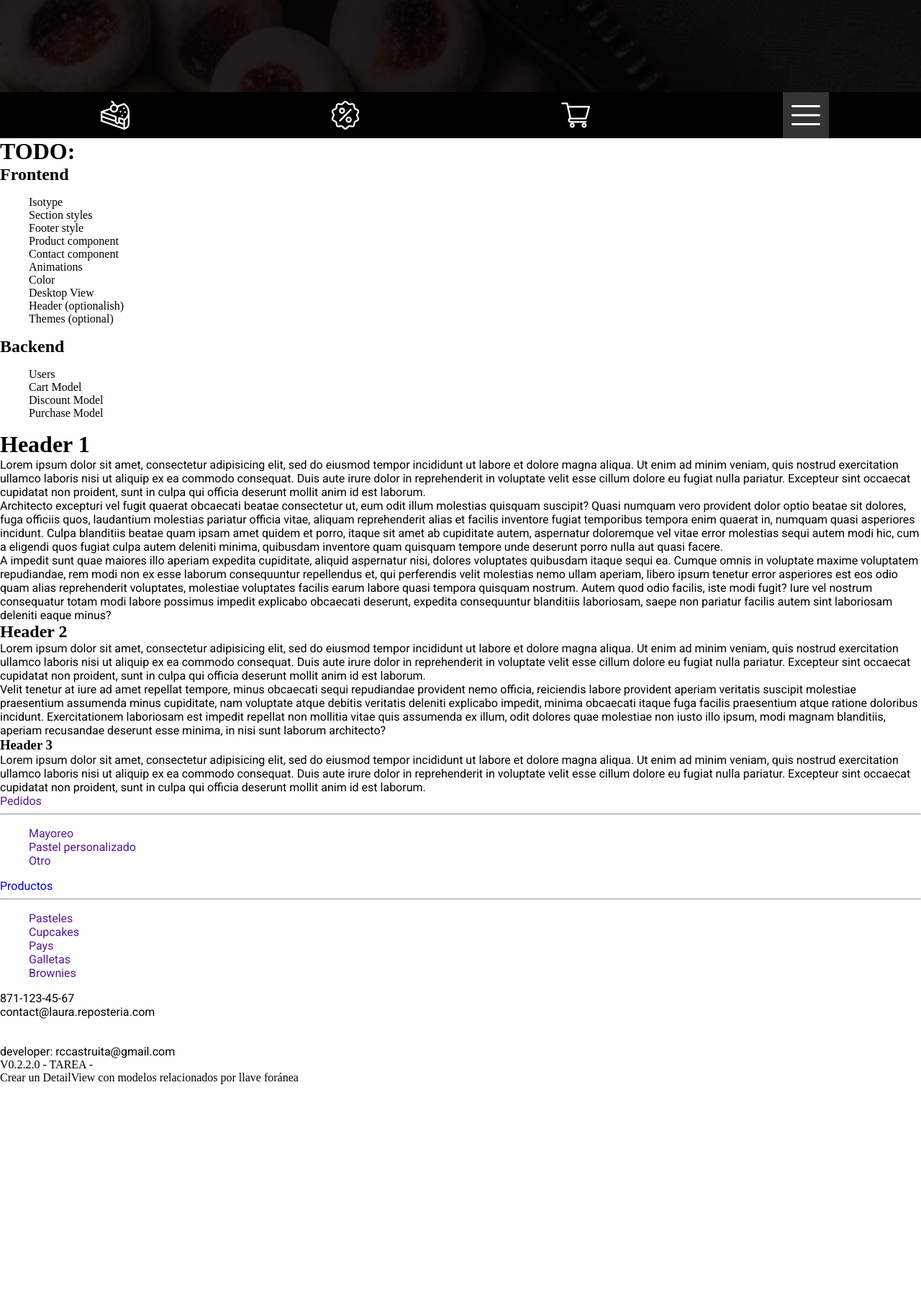
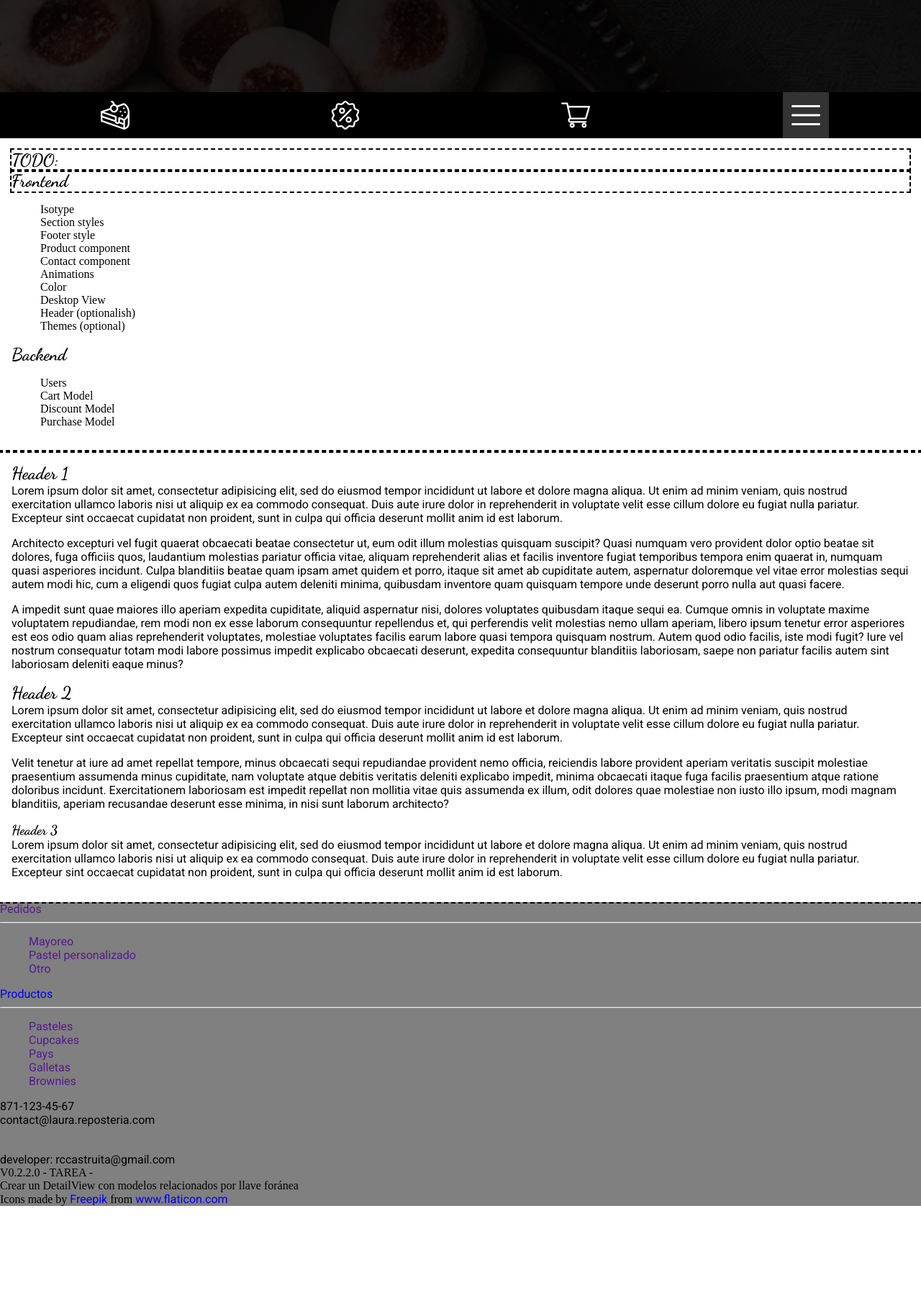
Before and after one commit to rccastruita/PilaII_Proyecto_Plantillas, a Django app: page / in a window 1280 px wide. Shown: the part 608-2422 px from the top of the page at 72% size. After the commit the page ends 2283 px from the top, so only its background shows below. Run offline with Django 3.2, Linux system fonts and the light colour scheme; some libraries are stand-ins or nearby versions.

Commit message:
Product card markup complete Moved footer to separate template Fixed svg sprite problem

```diff
--- a/static/css/style.css
+++ b/static/css/style.css
@@ -47,9 +47,15 @@ a {
   font-family: "Roboto", sans-serif;
 }
 
+h1, h2, h3, h4, h5, h6 {
+  font-family: "Dancing Script";
+  font-weight: 700;
+}
+
 .logo {
   text-align: center;
   font-family: "Dancing Script";
+  display: block;
 }
 .logo__top {
   font-size: 1.8em;
@@ -58,6 +64,19 @@ a {
 .logo__bottom {
   font-size: 0.7em;
   font-weight: 400;
+}
+
+.icon-sprite {
+  display: none;
+}
+
+.u-outline {
+  outline-width: 2px;
+  outline-style: dashed;
+  outline-color: black;
+}
+.u-outline--white {
+  outline-color: white;
 }
 
 .hero {
@@ -88,6 +107,7 @@ a {
   right: 0;
   top: 5%;
   font-size: min(6vh, 1.7rem, 10vw);
+  display: block;
 }
 .hero__slogan {
   position: absolute;
@@ -191,6 +211,28 @@ a {
   outline: 2px solid black;
   color: white;
 }
+.dropdown__item:hover {
+  background-color: white;
+  color: black;
+}
+
+.section {
+  padding: 1rem;
+}
+.section p {
+  margin-bottom: 1rem;
+}
+.section--products {
+  padding: 0;
+}
+.section__title {
+  font-family: "Dancing Script";
+}
+
+.footer {
+  background-color: grey;
+  margin-bottom: var(--navbar-height);
+}
 
 .contact-card__heading {
   grid-area: a;
--- /dev/null
+++ b/static/sass/base/_icons.scss
@@ -0,0 +1,3 @@
+.icon-sprite {
+  display: none;
+}
--- a/static/sass/base/_index.scss
+++ b/static/sass/base/_index.scss
@@ -2,3 +2,5 @@
 @forward 'font-face';
 @forward 'root';
 @forward 'typography';
+@forward 'icons';
+@forward 'utilities';
--- a/static/sass/base/_typography.scss
+++ b/static/sass/base/_typography.scss
@@ -5,9 +5,19 @@ a {
   font-family: 'Roboto', sans-serif;
 }
 
+h1, h2, h3, h4, h5, h6 {
+  font-family: "Dancing Script";
+  font-weight: 700;
+}
+
+ul, ol {
+
+}
+
 .logo {
   text-align: center;
   font-family: 'Dancing Script';
+  display: block;
 
   &__top {
     font-size: 1.8em;
--- /dev/null
+++ b/static/sass/base/_utilities.scss
@@ -0,0 +1,9 @@
+.u-outline{
+  outline-width: 2px;
+  outline-style: dashed;
+  outline-color: black;
+
+  &--white {
+    outline-color: white;
+  }
+}
--- a/static/sass/layouts/_dropdown.scss
+++ b/static/sass/layouts/_dropdown.scss
@@ -16,6 +16,11 @@
     background-color: #333;
     outline: 2px solid black;
     color: white;
+
+    &:hover {
+      background-color: white;
+      color: black;
+    }
   }
 
 }
--- /dev/null
+++ b/static/sass/layouts/_footer.scss
@@ -0,0 +1,4 @@
+.footer {
+  background-color: grey;
+  margin-bottom: var(--navbar-height);
+}
--- a/static/sass/layouts/_hero.scss
+++ b/static/sass/layouts/_hero.scss
@@ -36,6 +36,7 @@
       @include mixins.absolute-centered;
       top: 5%;
       font-size: min(6vh, 1.7rem, 10vw);
+      display: block;
   }
 
   &__slogan {
--- a/static/sass/layouts/_index.scss
+++ b/static/sass/layouts/_index.scss
@@ -2,3 +2,5 @@
 @forward 'header';
 @forward 'navigation';
 @forward 'dropdown';
+@forward 'main';
+@forward 'footer';
--- /dev/null
+++ b/static/sass/layouts/_main.scss
@@ -0,0 +1,15 @@
+.section {
+  padding: 1rem;
+
+  p {
+    margin-bottom: 1rem;
+  }
+
+  &--products {
+    padding: 0;
+  }
+
+  &__title {
+    font-family: "Dancing Script";
+  }
+}
--- a/templates/base.html
+++ b/templates/base.html
@@ -52,95 +52,10 @@ la barra de navegación y el pie de página.
 {% endblock content %}
 
 {# Pie de página #}
-<footer>
-
-{% comment %}
-La clase row contiene columnas (divs de clase col-n-of-m).
-Dentro de las columnas se renderiza el contenido del pie de página.
-
-(Pendiente: cambiar estilo a grid de css)
-{% endcomment %}
-  <div class="row">
-    <div class="col-1-of-3">
-      <p class="footer-title">
-        <a href="" class="footer-link">Pedidos</a><hr>
-      </p>
-      <ul class="footer-list">
-        <li class="footer-list__item">
-          <a href="" class="footer-link">Mayoreo</a>
-        </li>
-        <li class="footer-list__item">
-          <a href="" class="footer-link">Pastel personalizado</a>
-        </li>
-        <li class="footer-list__item">
-          <a href="" class="footer-link">Otro</a>
-        </li>
-      </ul>
-    </div>
-    <div class="col-1-of-3">
-      <p class="footer-title">
-        <a href="{% url 'product_list' %}" class="footer-link">
-          Productos<hr>
-        </a>
-      </p>
-      <ul class="footer-list">
-        <li class="footer-list__item">
-          <a href="" class="footer-link">Pasteles</a>
-        </li>
-        <li class="footer-list__item">
-          <a href="" class="footer-link">Cupcakes</a>
-        </li>
-        <li class="footer-list__item">
-          <a href="" class="footer-link">Pays</a>
-        </li>
-        <li class="footer-list__item">
-          <a href="" class="footer-link">Galletas</a>
-        </li>
-        <li class="footer-list__item">
-          <a href="" class="footer-link">Brownies</a>
-        </li>
-      </ul>
-    </div>
-    <div class="col-1-of-3 u-right-text">
-      <p class="u-right-text">
-        <a href="" class="btn-icon">
-          <i class="fab fa-whatsapp"></i>
-        </a>
-        <a href="" class="btn-icon">
-          <i class="fab fa-facebook"></i>
-        </a>
-        <a href="" class="btn-icon">
-          <i class="fab fa-twitter"></i>
-        </a>
-        <a href="" class="btn-icon">
-          <i class="fab fa-instagram"></i>
-        </a>
-      </p>
-      <p class="footer-paragraph">
-        871-123-45-67<br>
-        contact@laura.reposteria.com
-      </p>
-      <br><br>
-      <p class="footer-paragraph">
-        developer: rccastruita@gmail.com
-      </p>
-
-      {# Información de la versión actual (Descripción de la tarea) #}
-      <span class="tooltip__link">
-        <div class="footer__version">
-          <div class="tooltip">
-            V0.2.2.0
-            <span class="tooltiptext">- TAREA -<br>Crear un DetailView con modelos relacionados por llave foránea</span>
-          </div>
-        </div>
-      </span>
-
-    </div>
-  </div>
-</footer>
+{% include 'footer.html' %}
 
 {# SVG icons #}
-{% include 'vectors.html' %}
+{% include 'svg/icons_sprite.svg' %}
 
 {# Cargar archivo js #}
 <script src="{% static 'js/script.js' %}"></script>
--- /dev/null
+++ b/templates/footer.html
@@ -0,0 +1,87 @@
+<footer class="footer">
+  <div class="row">
+    <div class="col-1-of-3">
+      <p class="footer-title">
+        <a href="" class="footer-link">Pedidos</a><hr>
+      </p>
+      <ul class="footer-list">
+        <li class="footer-list__item">
+          <a href="" class="footer-link">Mayoreo</a>
+        </li>
+        <li class="footer-list__item">
+          <a href="" class="footer-link">Pastel personalizado</a>
+        </li>
+        <li class="footer-list__item">
+          <a href="" class="footer-link">Otro</a>
+        </li>
+      </ul>
+    </div>
+    <div class="col-1-of-3">
+      <p class="footer-title">
+        <a href="{% url 'product_list' %}" class="footer-link">
+          Productos<hr>
+        </a>
+      </p>
+      <ul class="footer-list">
+        <li class="footer-list__item">
+          <a href="" class="footer-link">Pasteles</a>
+        </li>
+        <li class="footer-list__item">
+          <a href="" class="footer-link">Cupcakes</a>
+        </li>
+        <li class="footer-list__item">
+          <a href="" class="footer-link">Pays</a>
+        </li>
+        <li class="footer-list__item">
+          <a href="" class="footer-link">Galletas</a>
+        </li>
+        <li class="footer-list__item">
+          <a href="" class="footer-link">Brownies</a>
+        </li>
+      </ul>
+    </div>
+    <div class="col-1-of-3 u-right-text">
+      <p class="u-right-text">
+        <a href="" class="btn-icon">
+          <i class="fab fa-whatsapp"></i>
+        </a>
+        <a href="" class="btn-icon">
+          <i class="fab fa-facebook"></i>
+        </a>
+        <a href="" class="btn-icon">
+          <i class="fab fa-twitter"></i>
+        </a>
+        <a href="" class="btn-icon">
+          <i class="fab fa-instagram"></i>
+        </a>
+      </p>
+      <p class="footer-paragraph">
+        871-123-45-67<br>
+        contact@laura.reposteria.com
+      </p>
+      <br><br>
+      <p class="footer-paragraph">
+        developer: rccastruita@gmail.com
+      </p>
+
+      {# Información de la versión actual (Descripción de la tarea) #}
+      <span class="tooltip__link">
+        <div class="footer__version">
+          <div class="tooltip">
+            V0.2.2.0
+            <span class="tooltiptext">- TAREA -<br>Crear un DetailView con modelos relacionados por llave foránea</span>
+          </div>
+        </div>
+      </span>
+      <div>
+        Icons made by
+        <a href="https://www.freepik.com" title="Freepik">
+          Freepik
+        </a> from
+        <a href="https://www.flaticon.com/" title="Flaticon">
+          www.flaticon.com
+        </a>
+      </div>
+    </div>
+  </div>
+</footer>
--- a/templates/hero.html
+++ b/templates/hero.html
@@ -8,8 +8,8 @@ Incluye un Call To Action a la página del catálogo de productos
 
 <article class="hero">
   <div class="logo hero__logo">
-    <h1 class="logo__top">Laura's</h1>
-    <h2 class="logo__bottom">Repostería Artesanal</h2>
+    <span class="logo logo__top">Laura's</span>
+    <span class="logo logo__bottom">Repostería Artesanal</span>
   </div>
   <div class="hero__slogan">
     <h1>
--- a/templates/home.html
+++ b/templates/home.html
@@ -4,8 +4,9 @@
   {% include 'hero.html' %}
 
   <main>
-    <h1>TODO:</h1>
-    <h2>Frontend</h2>
+  <section class="section u-outline">
+    <h1 class="section__title u-outline">TODO:</h1>
+    <h2 class="u-outline">Frontend</h2>
     <ul>
       <li>Isotype</li>
       <li>Section styles</li>
@@ -25,8 +26,9 @@
       <li>Discount Model</li>
       <li>Purchase Model</li>
     </ul>
-
-    <h1>Header 1</h1>
+  </section>
+  <section class="section u-outline">
+    <h1 class="section__title">Header 1</h1>
     {% lorem 3 p %}
 
     <h2>Header 2</h2>
@@ -34,6 +36,7 @@
 
     <h3>Header 3</h3>
     {% lorem 1 p %}
+  </section>
 
   </main>
 {% comment %}
--- a/templates/navbar.html
+++ b/templates/navbar.html
@@ -1,18 +1,20 @@
 <nav class="navbar navbar--bottom">
   <a href="{% url 'product_list' %}" class="navbar__item">
-    <svg class="navbar__icon"><use href="#cake-icon"></use></svg>
+    <svg class="navbar__icon"><use href="#cake-icon-sprite"></use></svg>
     <span class="navbar__text">Productos</span>
   </a>
   <a href="{% url 'home' %}" class="navbar__item">
-    <svg class="navbar__icon"><use href="#discount-icon"></use></svg>
+    <svg class="navbar__icon"><use href="#discount-icon-sprite"></use></svg>
     <span class="navbar__text">Promociones</span>
   </a>
   <a href="{% url 'home' %}" class="navbar__item">
-    <svg class="navbar__icon"><use href="#cart-icon"></use></svg>
+    <svg class="navbar__icon"><use href="#cart-icon-sprite"></use></svg>
   </a>
+
   <button class="navbar__item navbar__button" id="navbar-dropdown-button">
-    <svg class="navbar__icon"><use href="#menu-icon"></use></svg>
+    <svg class="navbar__icon"><use href="#menu-icon-sprite"></use></svg>
   </button>
+
   <div class="dropdown">
     <a href="{% url 'home' %}" class="dropdown__item">
       Home
```
Also changed, not shown: templates/product_card.html (+4 -10 lines), templates/products.html (+7 -8 lines), templates/svg/icons_sprite.svg (added), 1 other file.
